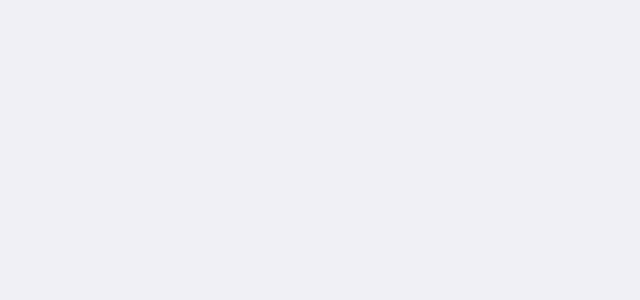
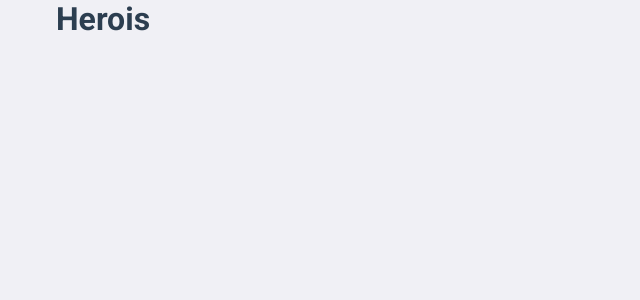
Before and after one commit to orenatodos/maktub-challenge, a React (Create React App) app in the folder web/: page /heroes in a window 1280 px wide. Shown: the top 300 px of the page, without its empty margins (0-640 px from the left). Built offline with nearby package versions, Linux system fonts and the light colour scheme.

Commit message:
:sparkles: feat: cria rota de herois

```diff
--- /dev/null
+++ b/web/src/pages/Heroes/index.tsx
@@ -0,0 +1,3 @@
+export default function Heroes() {
+  return <h1>Herois</h1>;
+}
--- a/web/src/routes/index.tsx
+++ b/web/src/routes/index.tsx
@@ -2,6 +2,7 @@ import { BrowserRouter as Router, Switch, Route } from 'react-router-dom';
 
 import SignIn from '../pages/SignIn';
 import SignUp from '../pages/SignUp';
+import Heroes from '../pages/Heroes';
 
 export default function Routes() {
   return (
@@ -9,6 +10,7 @@ export default function Routes() {
       <Switch>
         <Route path="/" exact component={SignIn} />
         <Route path="/signup" exact component={SignUp} />
+        <Route path="/heroes" exact component={Heroes} />
       </Switch>
     </Router>
   );
```
